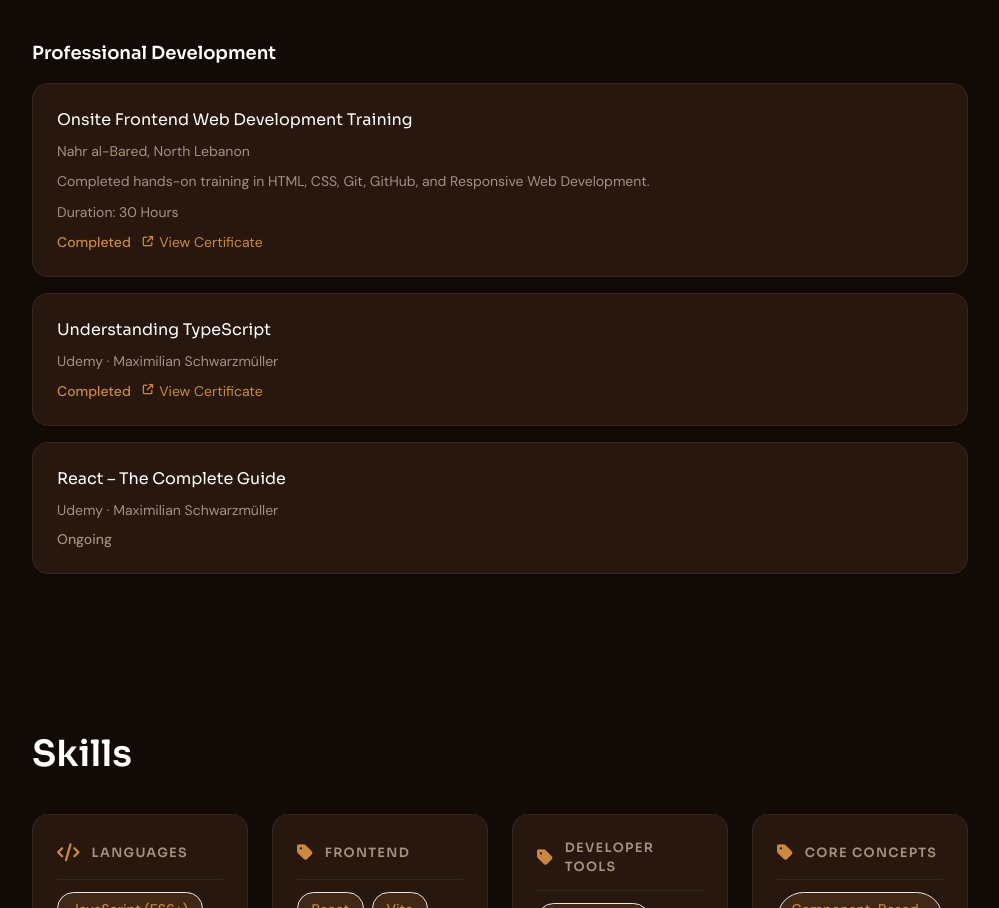
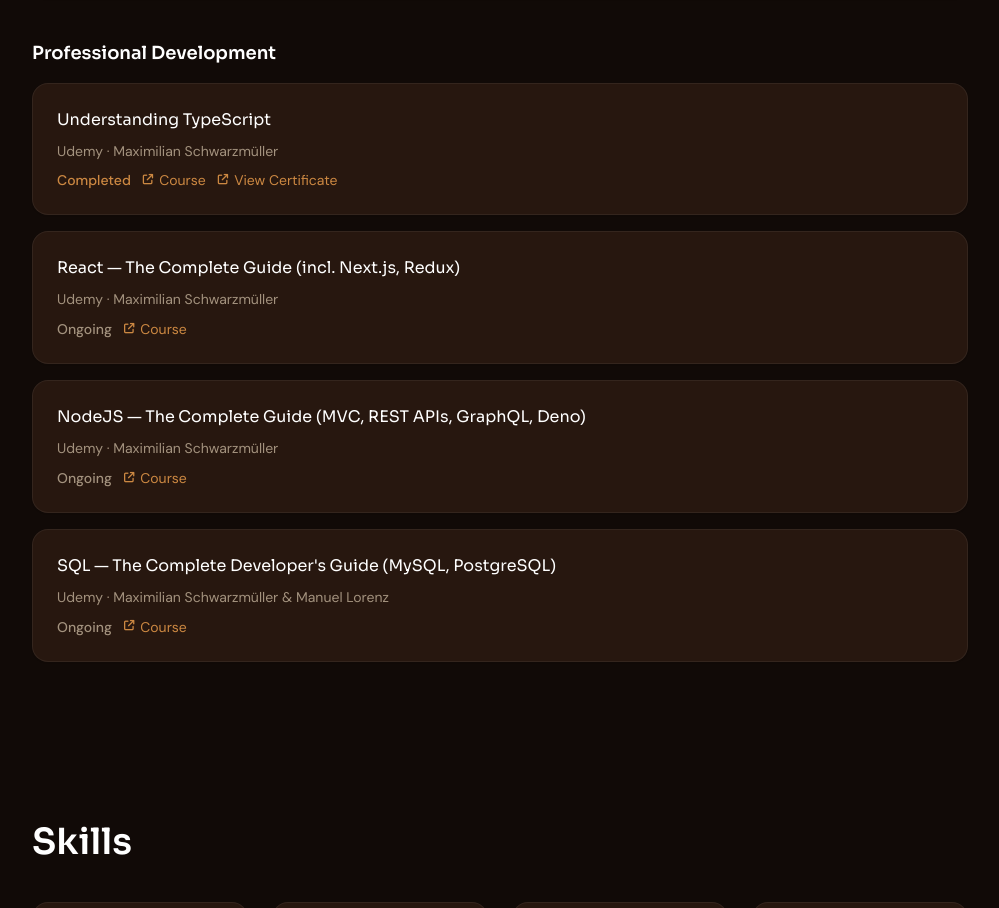
Before and after one commit to ahdevworker03/Abdallah-Hassoun-Portfolio, a React (Vite) app: page / in a window 1280 px wide. Shown: the part 1730-2638 px from the top of the page, without its empty margins (140-1139 px from the left). Built offline with nearby package versions, Linux system fonts and the light colour scheme.

Commit message:
feat: add course URLs to training items in education section

```diff
--- a/src/components/sections/Education.tsx
+++ b/src/components/sections/Education.tsx
@@ -99,6 +99,19 @@
                     {item.status}
                   </span>
 
+                  {item.courseUrl && (
+                    <a
+                      href={item.courseUrl}
+                      target="_blank"
+                      rel="noopener noreferrer"
+                      className="inline-flex items-center gap-1.5 text-accent no-underline transition-all duration-200 hover:scale-[1.02] hover:text-primary"
+                      aria-label={`${item.title} — View Course`}
+                    >
+                      <i className="fa-solid fa-arrow-up-right-from-square text-[0.65rem]" />
+                      Course
+                    </a>
+                  )}
+
                   {item.certificateUrl && (
                     <a
                       href={item.certificateUrl}
--- a/src/data/education.ts
+++ b/src/data/education.ts
@@ -15,6 +15,7 @@
   provider?: string
   instructor?: string
   status: string
+  courseUrl?: string
   certificateUrl?: string
 }
 
@@ -29,26 +30,32 @@
 
 export const trainingItems: TrainingItem[] = [
   {
-    title: "Onsite Frontend Web Development Training",
-    location: "Nahr al-Bared, North Lebanon",
-    description:
-      "Completed hands-on training in HTML, CSS, Git, GitHub, and Responsive Web Development.",
-    duration: "30 Hours",
-    status: "Completed",
-    certificateUrl: "https://ibb.co/LdKb7Dhb",
-  },
-  {
     title: "Understanding TypeScript",
     provider: "Udemy",
     instructor: "Maximilian Schwarzmüller",
     status: "Completed",
-    certificateUrl:
-      "https://www.udemy.com/certificate/UC-eef49c33-0204-4277-8a8c-c765cc65cbd4/",
+    courseUrl: "https://www.udemy.com/course/understanding-typescript/",
+    certificateUrl: "https://www.udemy.com/certificate/UC-eef49c33-0204-4277-8a8c-c765cc65cbd4/",
   },
   {
-    title: "React – The Complete Guide",
+    title: "React — The Complete Guide (incl. Next.js, Redux)",
     provider: "Udemy",
     instructor: "Maximilian Schwarzmüller",
     status: "Ongoing",
+    courseUrl: "https://www.udemy.com/course/react-the-complete-guide-incl-redux/",
+  },
+  {
+    title: "NodeJS — The Complete Guide (MVC, REST APIs, GraphQL, Deno)",
+    provider: "Udemy",
+    instructor: "Maximilian Schwarzmüller",
+    status: "Ongoing",
+    courseUrl: "https://www.udemy.com/course/nodejs-the-complete-guide/",
+  },
+  {
+    title: "SQL — The Complete Developer's Guide (MySQL, PostgreSQL)",
+    provider: "Udemy",
+    instructor: "Maximilian Schwarzmüller & Manuel Lorenz",
+    status: "Ongoing",
+    courseUrl: "https://www.udemy.com/course/sql-the-complete-developers-guide-mysql-postgresql/",
   },
 ]
```
Also changed, not shown: 1 other file (tests, documents, lock files or other folders).
